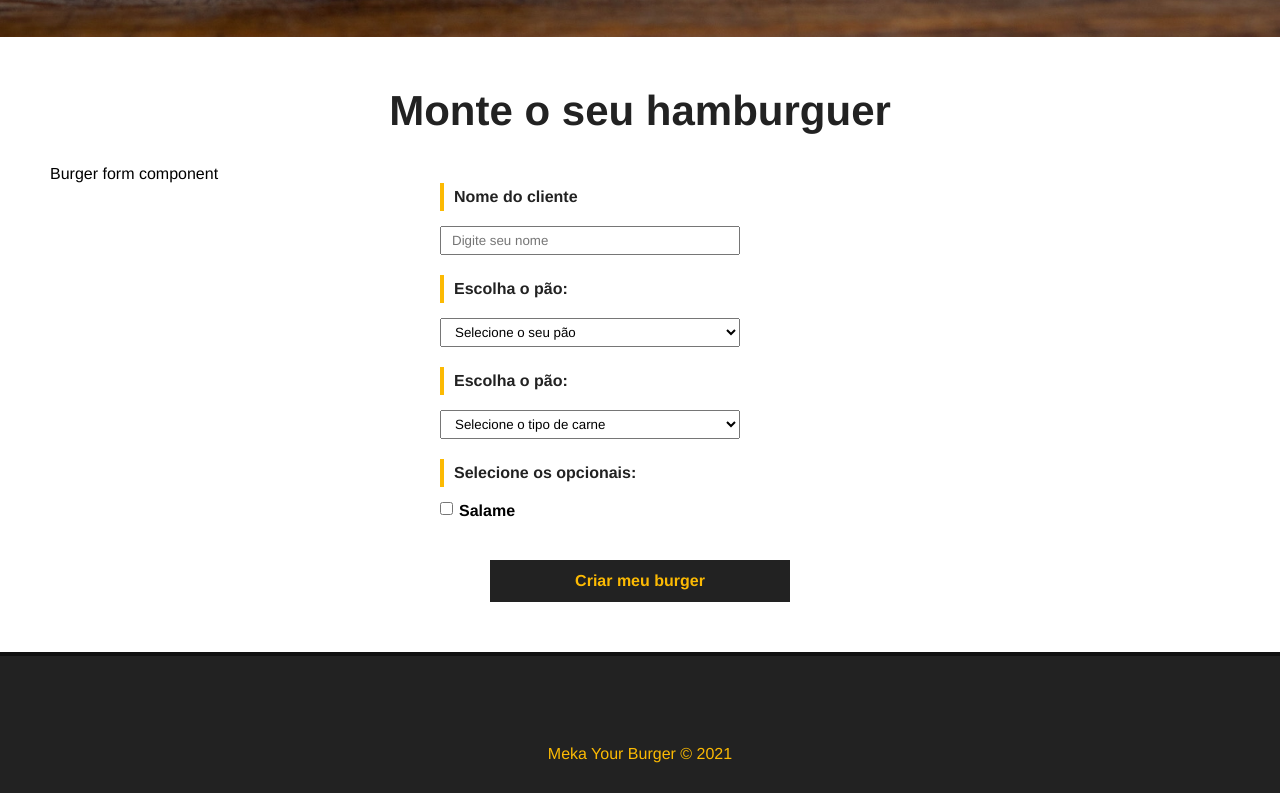
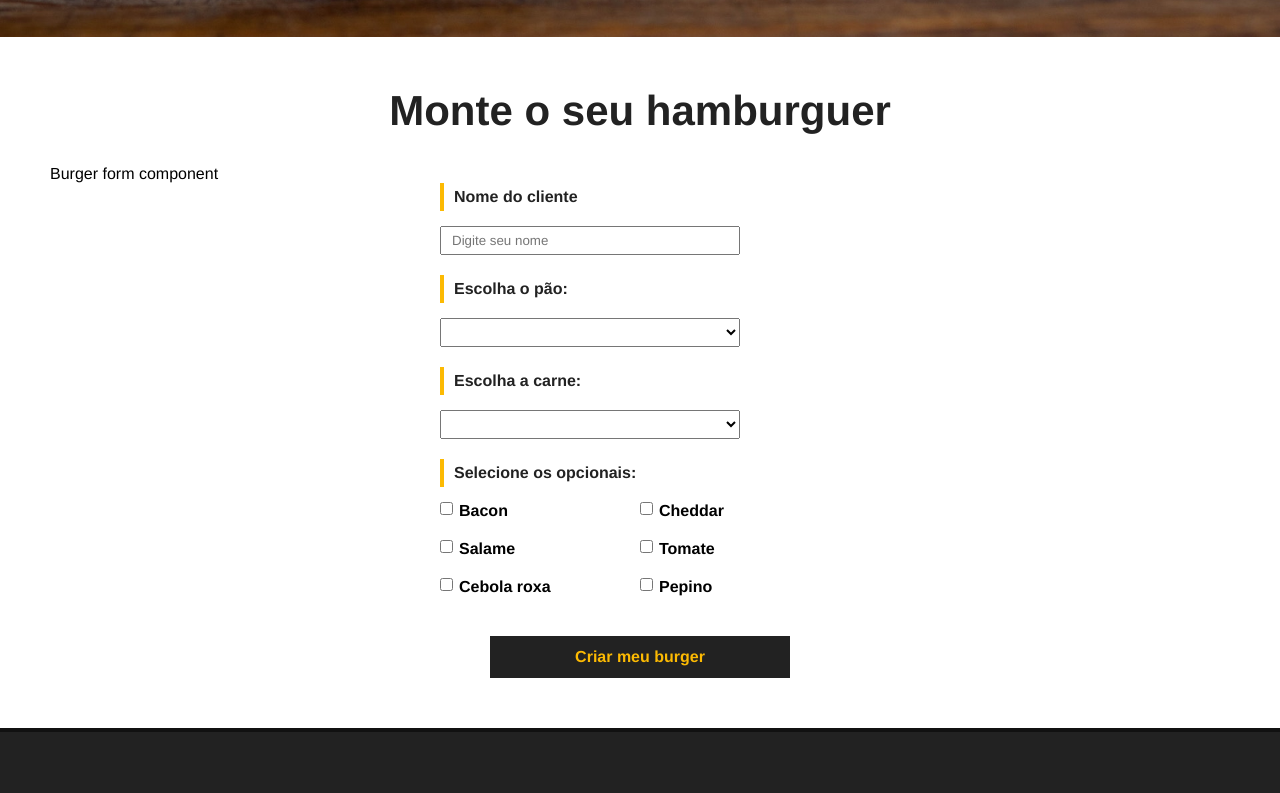
Before and after one commit to AlvaroHSFonseca/monte_seu_hambuguer, a Vue app: page / in a window 1280 px wide. Shown: the part 541-1334 px from the top of the page. Built offline with nearby package versions, Linux system fonts and the light colour scheme; data requests are answered from the project's data file.

Commit message:
Inserindo dados no banco

```diff
--- a/src/components/BurgerForm.vue
+++ b/src/components/BurgerForm.vue
@@ -2,30 +2,34 @@
     <div>
         <p>Burger form component</p>
         <div>
-            <form id="burger-form">
+            <form id="burger-form" @submit="createBurger">
                 <div class="input-container">
                     <label for="nome">Nome do cliente</label>
                     <input type="text" id="nome" name="nome" v-model="nome" placeholder="Digite seu nome">
                 </div>
                 <div class="input-container">
                     <label for="pao">Escolha o pão:</label>
-                    <select name="pao" id="pao">
+                    <select name="pao" id="pao" v-model="pao">
                         <option value="">Selecione o seu pão</option>
-                        <option value="Integral">Integral</option>
+                        <option v-for="pao in paes" :key="pao.id" :value="pao.tipo">
+                            {{pao.tipo}}
+                        </option>
                     </select>
                 </div>
                 <div class="input-container">
-                    <label for="carne">Escolha o pão:</label>
-                    <select name="carne" id="carne">
+                    <label for="carne">Escolha a carne:</label>
+                    <select name="carne" id="carne" v-model="carne">
                         <option value="">Selecione o tipo de carne</option>
-                        <option value="maminha">Maminha</option>
+                        <option v-for="carne in carnes" :key="carne.id" :value="carne.tipo">
+                            {{carne.tipo}}
+                        </option>
                     </select>
                 </div>
                 <div id="opcionais-container" class="input-container">
                     <label id="opcionais-title" for="opcionais">Selecione os opcionais:</label>
-                    <div class="checkbox-container">
-                        <input type="checkbox" name="opcionais" v-model="opcionais" value="salame">
-                        <span>Salame</span>
+                    <div class="checkbox-container" v-for="opcional in opcionaisdata" :key="opcional.id">
+                        <input type="checkbox" name="opcionais" v-model="opcionais" :value="opcional.tipo">
+                        <span>{{ opcional.tipo }}</span>
                     </div>
                 </div>
                 <div class="input-container">
@@ -38,7 +42,58 @@
 
 <script>
     export default {
-        name: "BurgerForm"
+        name: "BurgerForm",
+        data() {
+            return {
+                paes: null,
+                carnes: null,
+                opcionaisdata:null,
+                nome: null,
+                pao: null,
+                carne: null,
+                opcionais: [],
+                msg: null
+            }
+        },
+        methods: {
+            async getIngredientes() {
+
+                const req = await fetch("http://localhost:3000/ingredientes");
+                const data = await req.json();
+
+                this.paes = data.paes;
+                this.carnes = data.carnes;
+                this.opcionaisdata = data.opcionais
+
+            },
+            async createBurger(e) {
+
+                e.preventDefault();
+
+                const data = {
+                    nome: this.nome,
+                    carne: this.carne,
+                    pao: this.pao,
+                    opcinais: Array.from(this.opcionais),
+                    status: "Solicitado"
+                }
+
+                const dataJson = JSON.stringify(data);
+
+                const req = await fetch("http://localhost:3000/burgers", {
+                    method: "POST",
+                    headers: { "Content-Type": "application/json" },
+                    body: dataJson
+                });
+
+                const res = await req.json();
+
+                console.log(res)
+            }
+        },
+        mounted() {
+            this.getIngredientes()
+        }
     }
 </script>
 
```
Also changed, not shown: db/db.json (indentation only).
